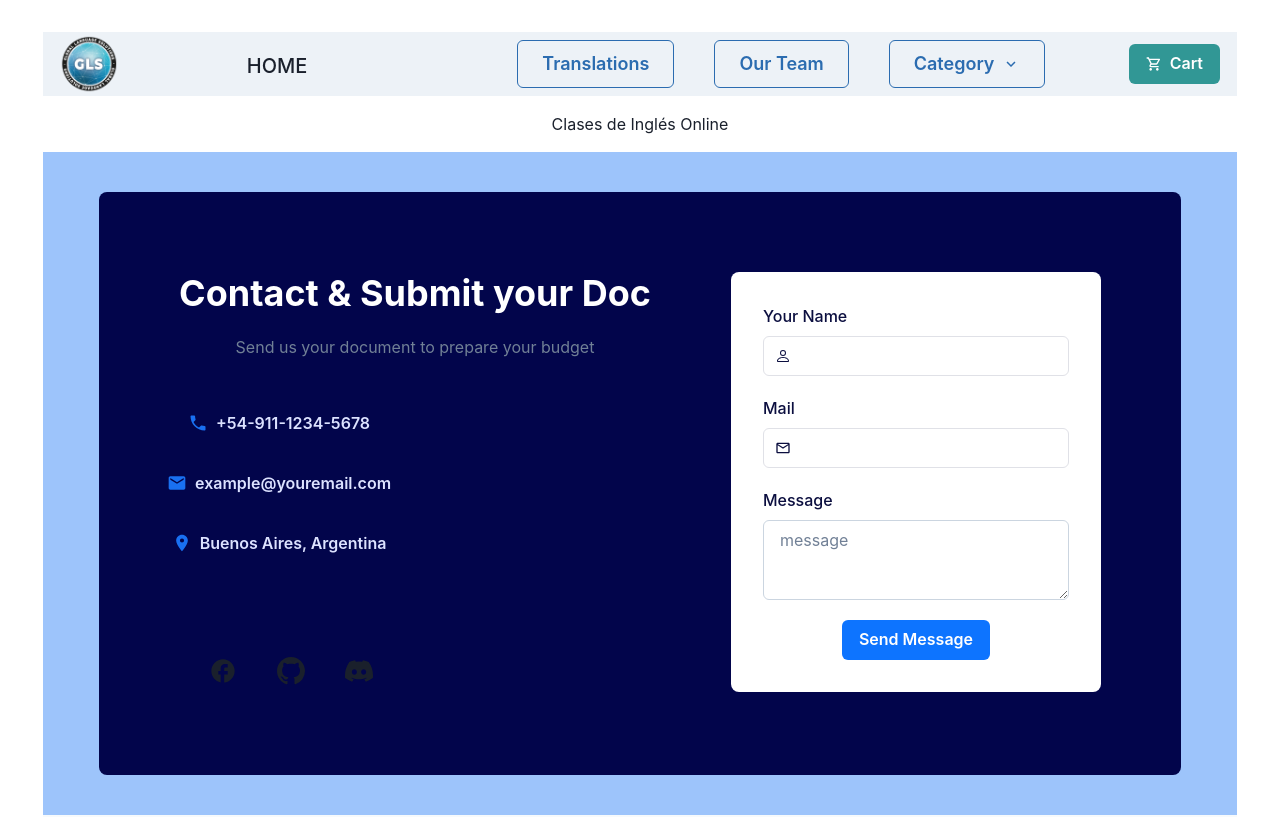
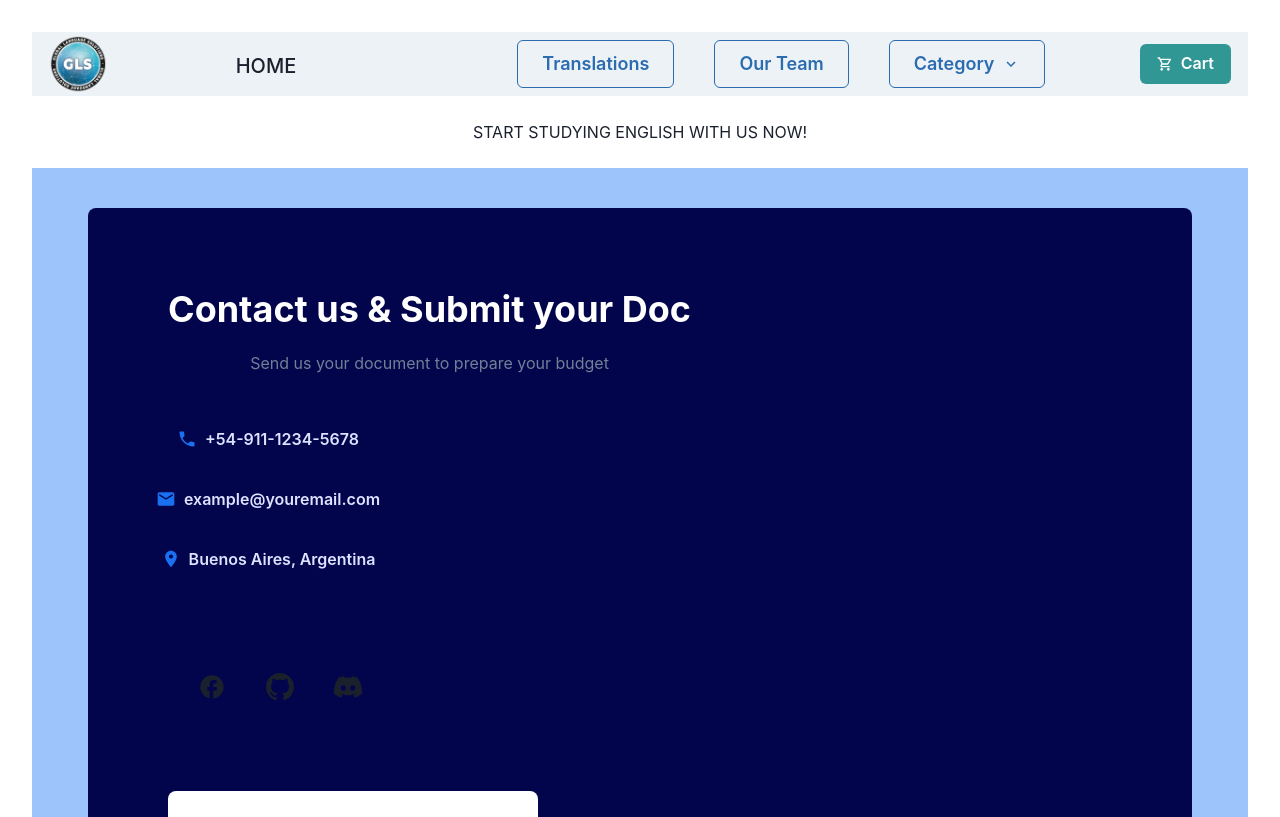
Before and after one commit to jorgeleporace/entregablesReact2, a React (Vite) app in the folder EntregaFinalReact/: page /translations in a window 1280 px wide. Shown: the top 817 px of the page. Built offline with nearby package versions, Linux system fonts and the light colour scheme.

Commit message:
made it tidier and neatier

```diff
--- a/EntregaFinalReact/src/components/NavBar.jsx
+++ b/EntregaFinalReact/src/components/NavBar.jsx
@@ -128,7 +128,8 @@ export default function Simple() {
         ) : null}
       </Box>
 
-      <Box p={4}>Clases de Inglés Online</Box>
+      <Box p={6} >START STUDYING ENGLISH WITH US NOW!</Box>
+
     </>
   );
 }
--- a/EntregaFinalReact/src/components/OurTeam.jsx
+++ b/EntregaFinalReact/src/components/OurTeam.jsx
@@ -62,7 +62,7 @@ function OurTeam() {
   return (
     <Box
       position={"relative"}
-      height={"600px"}
+      height={"900px"}
       width={"full"}
       overflow={"hidden"}
     >
@@ -122,13 +122,13 @@ function OurTeam() {
                 w={"full"}
                 maxW={"lg"}
                 position="absolute"
-                top="50%"
+                top="20%"
                 transform="translate(0, -50%)"
               >
-                <Heading fontSize={{ base: "3xl", md: "4xl", lg: "5xl" }}>
+                <Heading fontSize={{ base: "3xl", md: "4xl", lg: "5xl" }}color="Black">
                   {card.title}
                 </Heading>
-                <Text fontSize={{ base: "md", lg: "lg" }} color="GrayText">
+                <Text fontSize={{ base: "md", lg: "lg" }} color="Black">
                   {card.text}
                 </Text>
               </Stack>
--- a/EntregaFinalReact/src/components/Translations.jsx
+++ b/EntregaFinalReact/src/components/Translations.jsx
@@ -41,7 +41,7 @@ import {
 			  <Wrap spacing={{ base: 20, sm: 3, md: 5, lg: 20 }}>
 				<WrapItem>
 				  <Box>
-					<Heading>Contact & Submit your Doc</Heading>
+					<Heading>Contact us & Submit your Doc</Heading>
 					<Text mt={{ sm: 3, md: 3, lg: 5 }} color="gray.500">
 					  Send us your document to prepare your budget
 					</Text>
```
